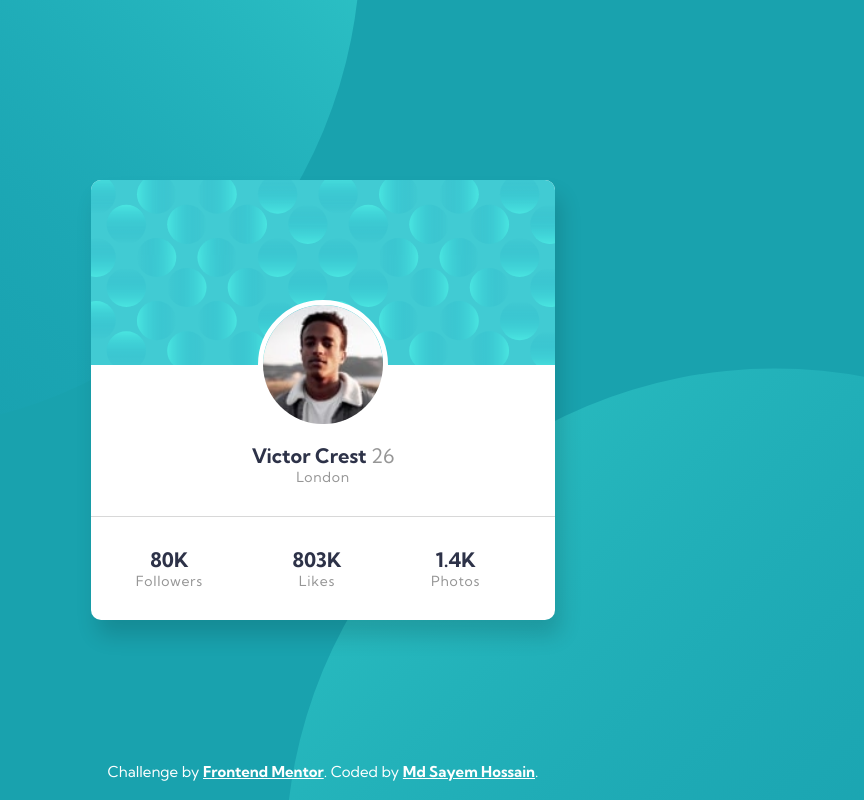
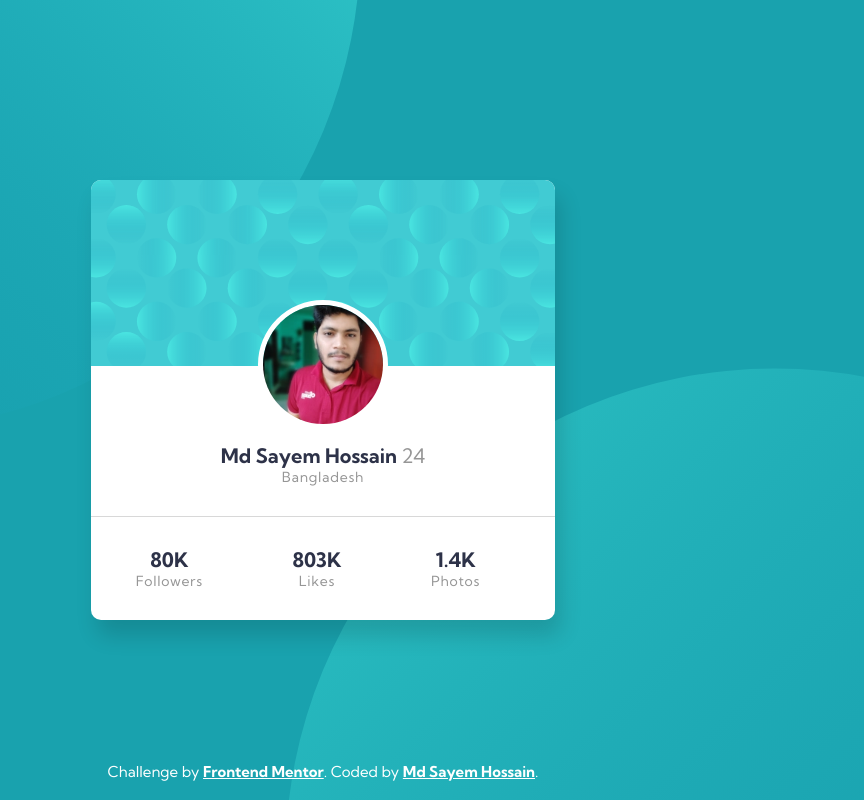
Before and after one commit to md-sayem-hossain/Profile-Card-Component-Design, a plain HTML site: page index.html in a window 1280 px wide. Shown: the whole page, without its empty margins (317-1181 px from the left). Drawn offline with Linux system fonts and the light colour scheme.

Commit message:
added image

```diff
--- a/index.html
+++ b/index.html
@@ -23,12 +23,12 @@
           <img src="/images/bg-pattern-card.svg" alt="">
         </div>
         <div class="profile-image">
-          <img src="/images/image-victor.jpg" alt="">
+          <img src="/images/image-victor.png" alt="">
         </div>
         <div class="card-text">
           <div class="name-text">
-            <h1>Victor Crest <span>26</span></h1>
-            <p>London</p>
+            <h1>Md Sayem Hossain <span>24</span></h1>
+            <p>Bangladesh</p>
           </div>
 
           <div class="line"></div>
```
Also changed, not shown: images/image-victor.png (added).
